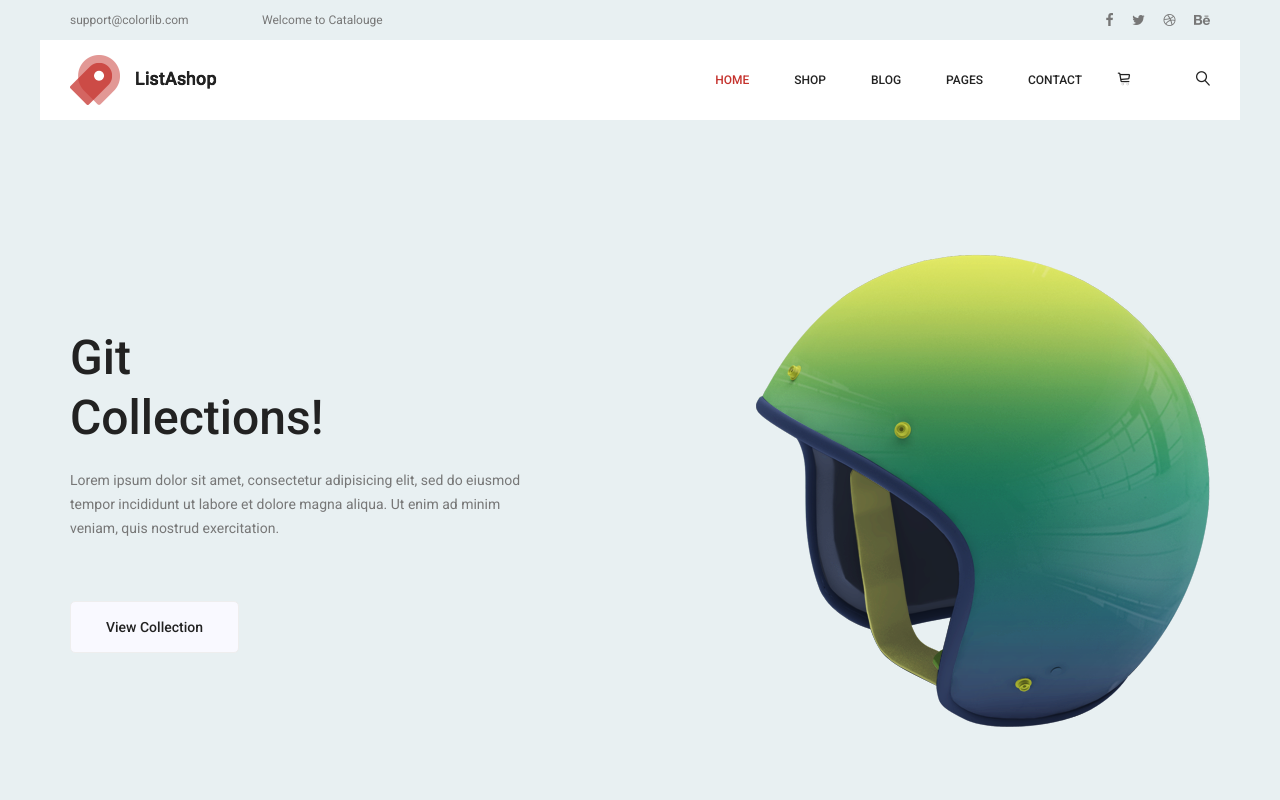
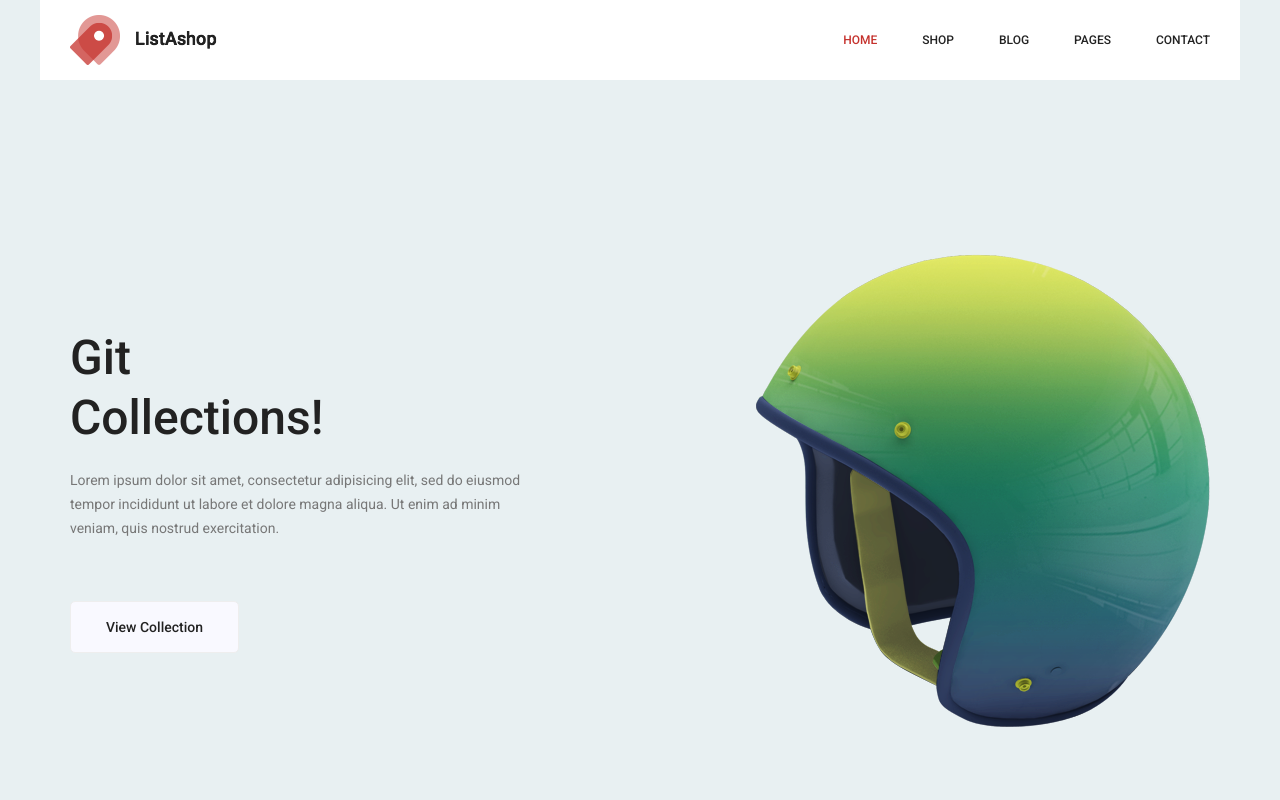
Before and after one commit to SaxonJr/website_theme10, a plain HTML site: page theme10/index.html in a window 1280 px wide. Shown: the top 800 px of the page. Drawn offline with Linux system fonts and the light colour scheme.

Commit message:
Update
head

```diff
--- a/theme10/index.html
+++ b/theme10/index.html
@@ -23,22 +23,6 @@
 
         <!--================Header Menu Area =================-->
         <header class="header_area">
-           	<div class="top_menu row m0">
-           		<div class="container">
-					<div class="float-left">
-						<a href="mailto:support@colorlib.com">support@colorlib.com</a>
-						<a href="#">Welcome to Catalouge</a>
-					</div>
-					<div class="float-right">
-						<ul class="header_social">
-							<li><a href="#"><i class="fa fa-facebook"></i></a></li>
-							<li><a href="#"><i class="fa fa-twitter"></i></a></li>
-							<li><a href="#"><i class="fa fa-dribbble"></i></a></li>
-							<li><a href="#"><i class="fa fa-behance"></i></a></li>
-						</ul>
-					</div>
-           		</div>
-           	</div>
             <div class="main_menu">
             	<nav class="navbar navbar-expand-lg navbar-light main_box">
 					<div class="container">
@@ -79,10 +63,6 @@
 									</ul>
 								</li>
 								<li class="nav-item"><a class="nav-link" href="contact.html">Contact</a></li>
-							</ul>
-							<ul class="nav navbar-nav navbar-right">
-								<li class="nav-item"><a href="#" class="cart"><i class="lnr lnr lnr-cart"></i></a></li>
-								<li class="nav-item"><a href="#" class="search"><i class="lnr lnr-magnifier"></i></a></li>
 							</ul>
 						</div>
 					</div>
```
